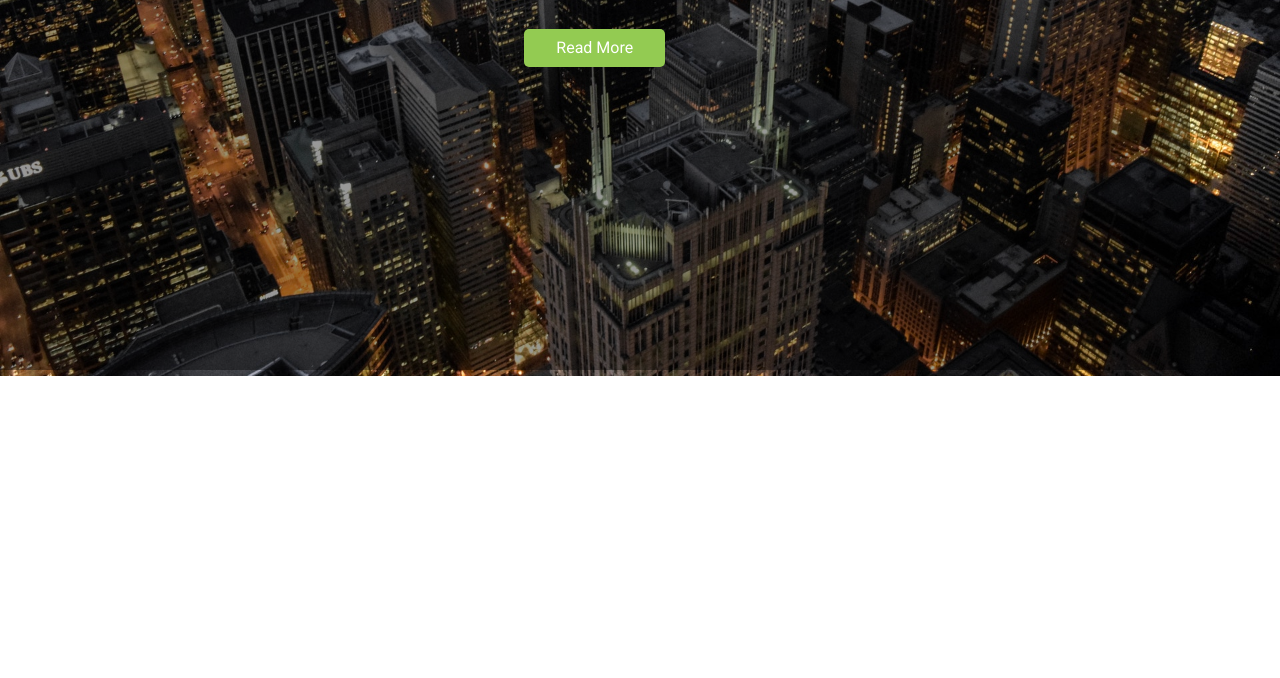
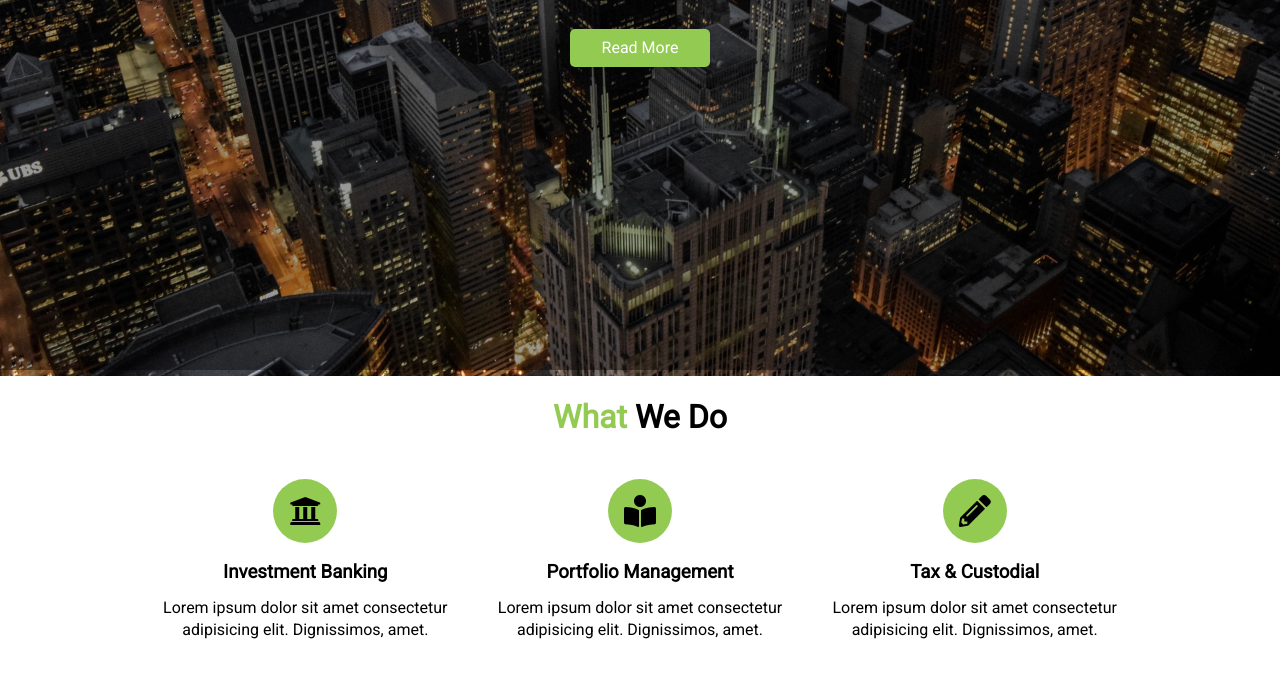
Before and after one commit to paulklein22/edgeledger, a plain HTML site: page index.html in a window 1280 px wide. Shown: the part 490-1168 px from the top of the page. Before the commit the page ends 866 px from the top, so only its background shows below. Drawn offline with Linux system fonts and the light colour scheme.

Commit message:
more styling

```diff
--- a/css/style.css
+++ b/css/style.css
@@ -20,8 +20,25 @@ p {
 }
 
 /* Utility Classes */
+.container {
+  max-width: 1100px;
+  margin: auto;
+  padding: 0 2rem;
+  overflow: hidden;
+}
+
+.text-center {
+  text-align: center;
+}
+
 .text-primary {
   color: #93cb52;
+}
+
+.m-heading {
+  font-size: 2rem;
+  margin-bottom: 0.75rem;
+  line-height: 1.1;
 }
 
 .l-heading {
@@ -33,6 +50,18 @@ p {
 .lead {
   font-size: 1.3rem;
   margin-bottom: 2rem;
+}
+
+.py-1 {
+  padding: 1.5rem 0;
+}
+
+.py-2 {
+  padding: 2rem 0;
+}
+
+.py-3 {
+  padding: 3rem 0;
 }
 
 .btn {
@@ -101,5 +130,26 @@ p {
   position: absolute;
   top: 60px;
   left: 0;
+  right: 0;
+  bottom: 0;
   background-color: rgba(0, 0, 0, 0.4);
 }
+
+/* Section: What We Do */
+#what .items {
+  display: flex;
+  padding: 1rem;
+}
+
+#what .items .item {
+  flex: 1;
+  text-align: center;
+  padding: 1rem;
+}
+
+#what .items .item i {
+  background: #93cb52;
+  padding: 1rem;
+  border-radius: 50%;
+  margin-bottom: 1rem;
+}
--- a/index.html
+++ b/index.html
@@ -50,5 +50,45 @@
         <a href="#what" class="btn">Read More</a>
       </div>
     </header>
+    <!-- Section: What We Do-->
+    <section id="what" class="bg-light py-1">
+      <div class="container">
+        <h2 class="m-heading text-center">
+          <span class="text-primary">What</span> We Do
+        </h2>
+        <div class="items">
+          <div class="item">
+            <i class="fas fa-university fa-2x"></i>
+            <div>
+              <h3>Investment Banking</h3>
+              <p>
+                Lorem ipsum dolor sit amet consectetur adipisicing elit.
+                Dignissimos, amet.
+              </p>
+            </div>
+          </div>
+          <div class="item">
+            <i class="fas fa-book-reader fa-2x"></i>
+            <div>
+              <h3>Portfolio Management</h3>
+              <p>
+                Lorem ipsum dolor sit amet consectetur adipisicing elit.
+                Dignissimos, amet.
+              </p>
+            </div>
+          </div>
+          <div class="item">
+            <i class="fas fa-pencil-alt fa-2x"></i>
+            <div>
+              <h3>Tax & Custodial</h3>
+              <p>
+                Lorem ipsum dolor sit amet consectetur adipisicing elit.
+                Dignissimos, amet.
+              </p>
+            </div>
+          </div>
+        </div>
+      </div>
+    </section>
   </body>
 </html>
```
